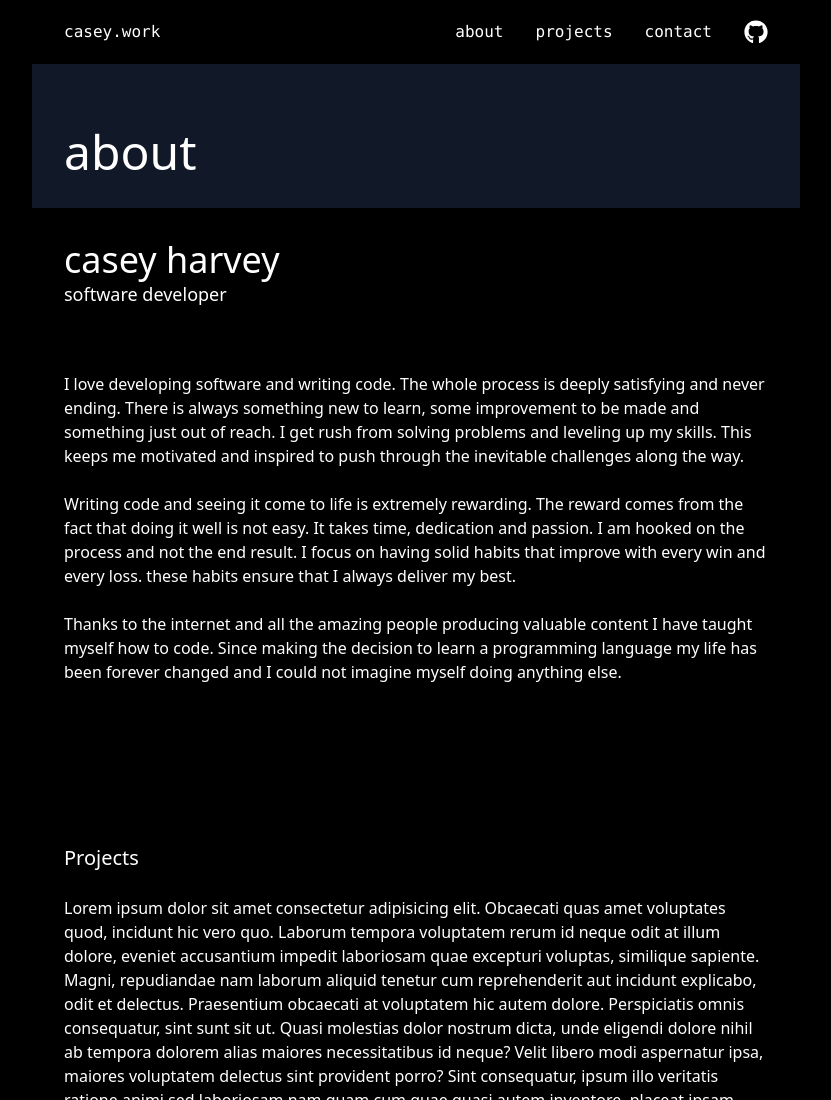
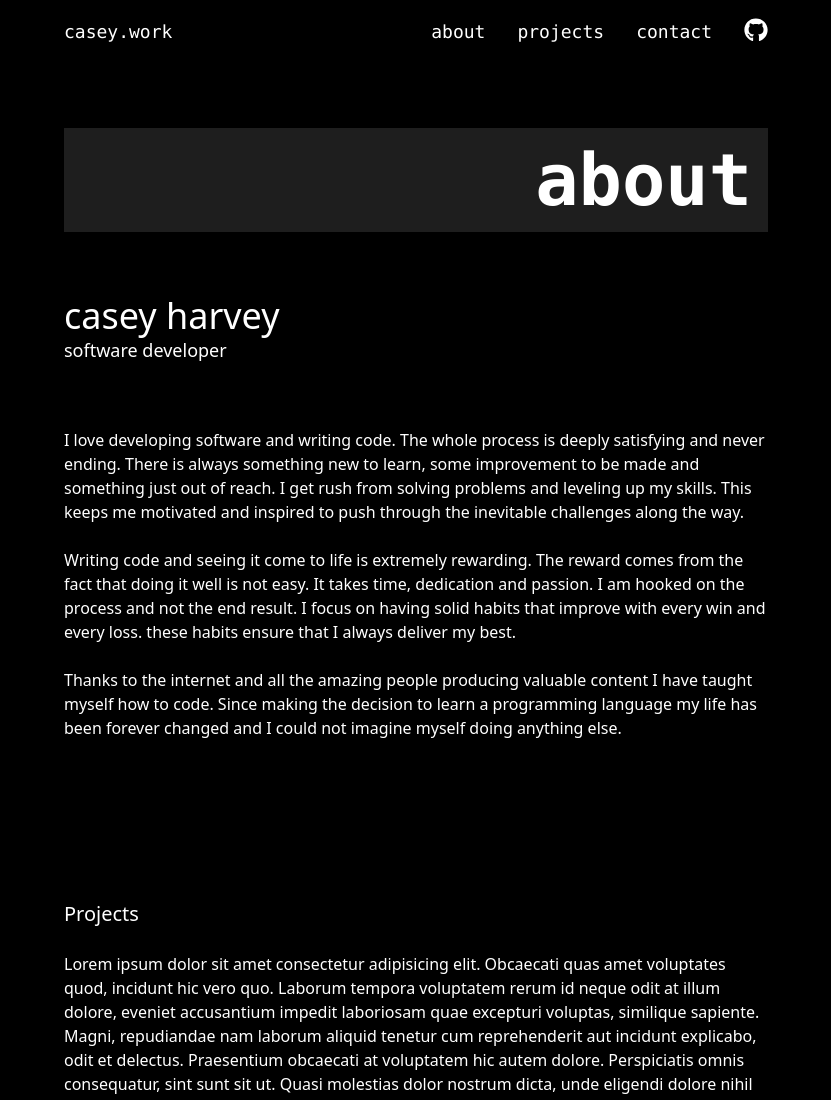
Before and after one commit to caseyharvey/portfolio-v4, a Gatsby site: page / in a window 1280 px wide. Shown: the top 1100 px of the page, without its empty margins (224-1055 px from the left). Built offline with nearby package versions, Linux system fonts and the light colour scheme; Gatsby itself is replaced by a stand-in of ours.

Commit message:
added new colour for section heading

```diff
--- a/src/components/Navbar.tsx
+++ b/src/components/Navbar.tsx
@@ -8,7 +8,7 @@ interface Props {
 
 const Navbar: React.FC<Props> = ({ toggle }) => {
   return (
-    <nav className="flex justify-between items-center text-white max-w-screen-md mx-auto inset-x-0 fixed top-0 w-full font-mono h-16 bg-black">
+    <nav className="flex justify-between items-center text-white max-w-screen-md mx-auto inset-x-0 fixed top-0 w-full font-mono h-16 bg-black text-lg">
       <Link to="/" className="pl-8">
         casey.work
       </Link>
--- a/src/components/SectionHeading.tsx
+++ b/src/components/SectionHeading.tsx
@@ -5,7 +5,11 @@ interface Props {
 }
 
 const SectionHeading: React.FC<Props> = ({ heading }) => {
-  return <div className="p-8 pt-16 text-5xl bg-gray-900">{heading}</div>
+  return (
+    <div className="font-mono font-black m-8 p-4 mt-16 text-7xl text-right bg-darkGray">
+      {heading}
+    </div>
+  )
 }
 
 export default SectionHeading
--- a/tailwind.config.js
+++ b/tailwind.config.js
@@ -2,7 +2,11 @@ module.exports = {
   purge: ["./src/**/*.{js,jsx,ts,tsx}"],
   darkMode: false, // or 'media' or 'class'
   theme: {
-    extend: {},
+    extend: {
+      colors: {
+        darkGray: "#1E1E1E",
+      },
+    },
   },
   variants: {
     extend: {},
```
